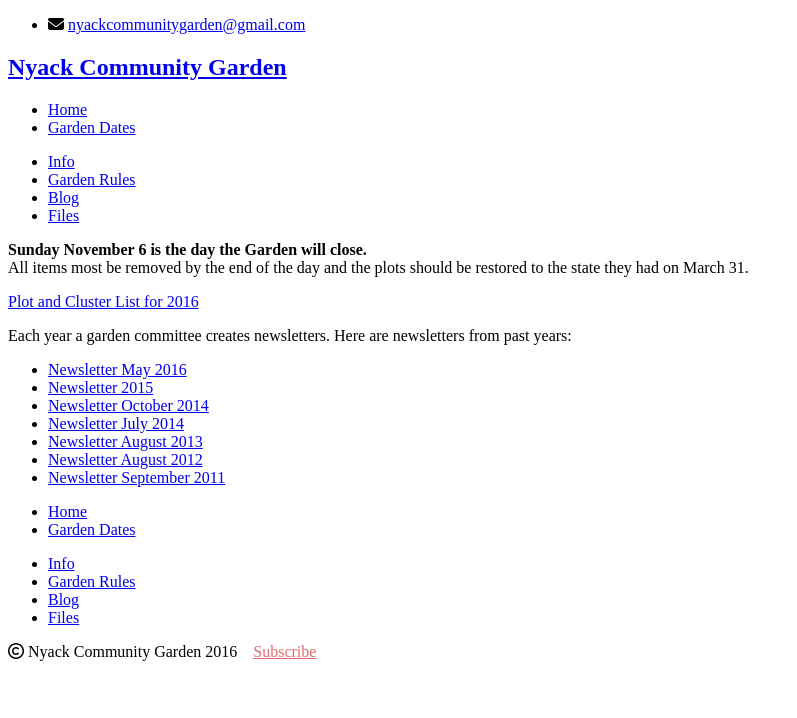
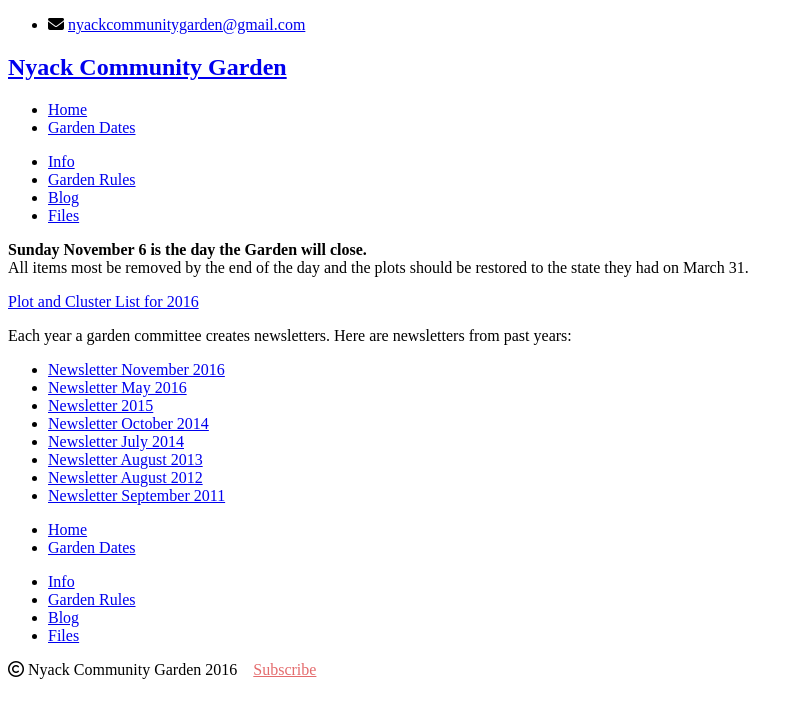
Before and after one commit to bosborne/nyackcommunitygarden, a Jekyll site: the page built from files/index.md, in a window 1280 px wide. Shown: the top 718 px of the page, without its empty margins (0-797 px from the left). Built offline with Jekyll 4.4.1, drawn with Linux system fonts in a browser that asks for light colours; nearby versions of some CDN libraries; library files that are not in the unit come from our copies.

Commit message:
Add November newsletter

```diff
--- a/files/index.md
+++ b/files/index.md
@@ -9,6 +9,7 @@ published: true
 
 Each year a garden committee creates newsletters. Here are newsletters from past years:
 
+- [Newsletter November 2016](/pdf/Newsletter_November_2016.pdf)
 - [Newsletter May 2016](/pdf/Newsletter_May_2016.pdf)
 - [Newsletter 2015](/pdf/Newsletter_2015.pdf)
 - [Newsletter October 2014](/pdf/Newsletter_October_2014.pdf)
```
Also changed, not shown: 1 other file.
